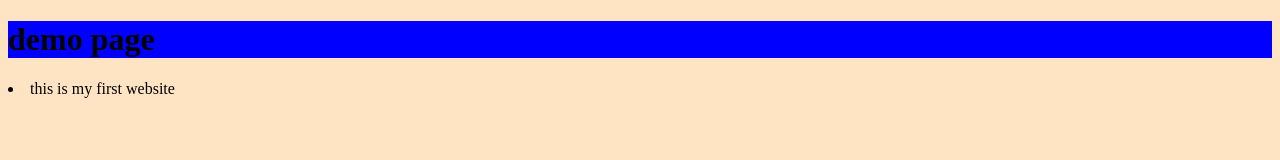
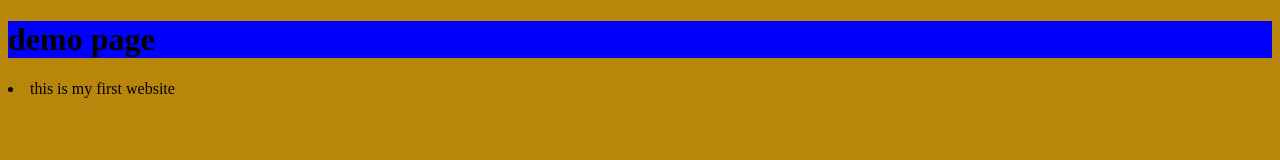
Before and after one commit to lawsonmcphetridge/first-repo-test, a plain HTML site: page edean.html/index.html in a window 1280 px wide. Drawn offline with Linux system fonts and the light colour scheme.

Commit message:
changed backgroud color

```diff
--- a/edean.html/styles.css
+++ b/edean.html/styles.css
@@ -1,5 +1,5 @@
 body {
-    background-color: bisque;
+    background-color: darkgoldenrod;
 }
 
 h1 {
```
